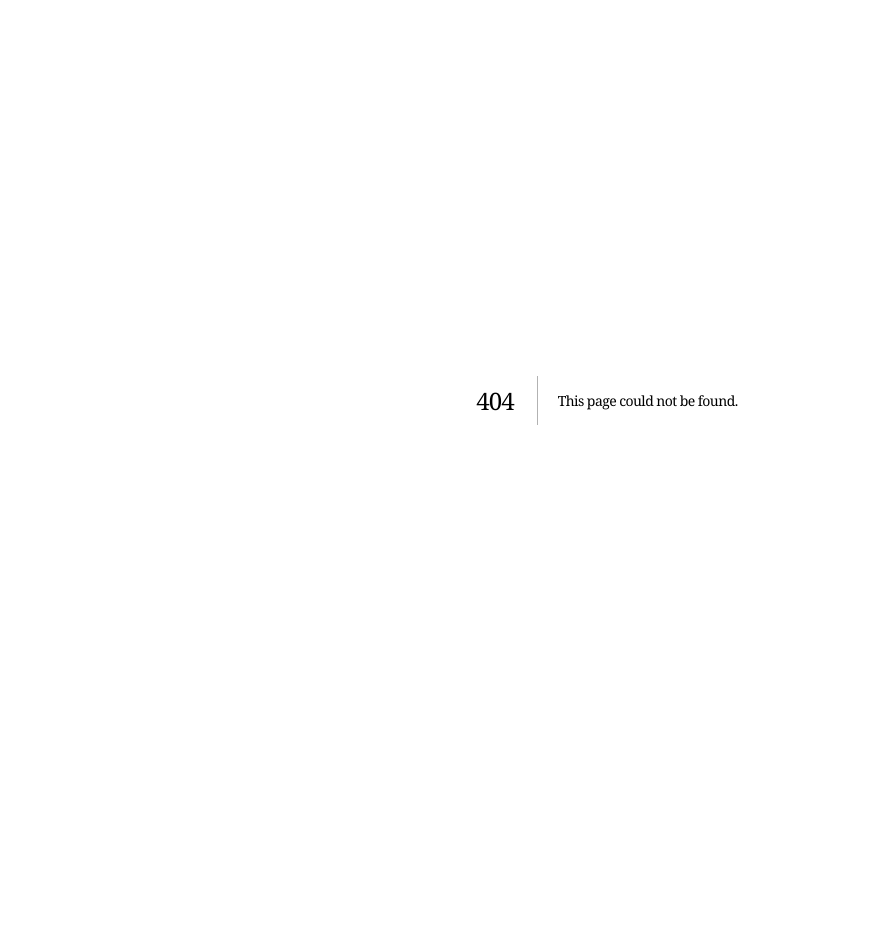
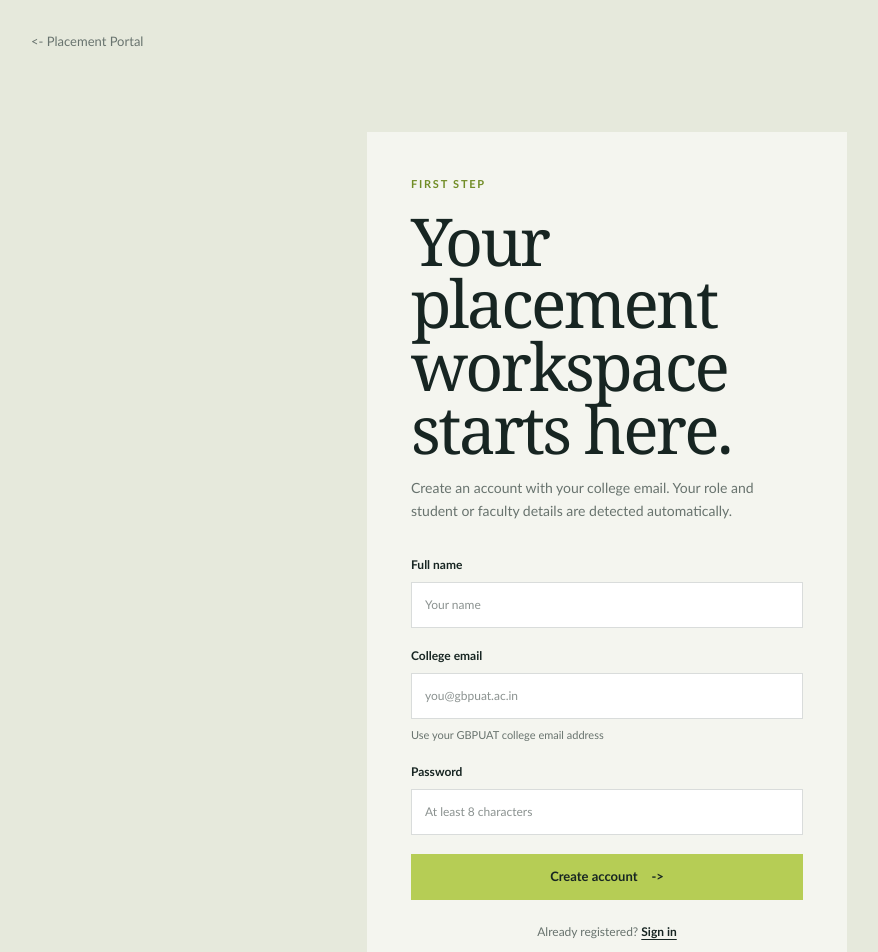
Before and after one commit to Nitish23-2/Placement_Portal, a Next.js app: page /signup in a window 1280 px wide. Before the commit this address had no page. Shown: the top 952 px of the page, without its empty margins (33-911 px from the left). Before the commit the page ends 800 px from the top, so only its background shows below. Built offline with nearby package versions, Linux system fonts and the light colour scheme.

Commit message:
feat: add college email authentication foundation

```diff
--- a/app/globals.css
+++ b/app/globals.css
@@ -73,3 +73,20 @@ h2 { max-width: 520px; margin: 14px 0 0; font-size: clamp(36px, 5vw, 60px); line
 	.role-card p { min-height: auto; }
 	.footer { gap: 16px; flex-direction: column; }
 }
+
+.auth-page { min-height: 100vh; padding: 28px max(24px, 5vw); background: var(--cream); }
+.auth-back { display: inline-block; color: var(--muted); font-size: 13px; }
+.auth-panel { width: min(100%, 480px); margin: 10vh auto 0; padding: 44px; background: var(--paper); }
+.auth-panel h1 { margin: 16px 0 18px; font-size: clamp(42px, 6vw, 66px); line-height: .95; }
+.auth-intro { color: var(--muted); font-size: 14px; line-height: 1.6; }
+.auth-form { display: grid; gap: 19px; margin-top: 34px; }
+.auth-form label { display: grid; gap: 8px; color: var(--ink); font-size: 12px; font-weight: 700; }
+.auth-form input { width: 100%; min-height: 46px; padding: 0 13px; border: 1px solid var(--line); border-radius: 0; background: #fff; color: var(--ink); font: inherit; font-weight: 400; outline: none; }
+.auth-form input:focus { border-color: #7e9d26; box-shadow: 0 0 0 2px #dce7a8; }
+.field-hint { color: var(--muted); font-size: 11px; font-weight: 400; }
+.auth-submit { justify-content: center; border: 0; cursor: pointer; }
+.auth-submit:disabled { cursor: wait; opacity: .65; }
+.form-message { margin: 0; color: #586f21; font-size: 12px; line-height: 1.5; }
+.auth-switch { margin: 4px 0 0; color: var(--muted); font-size: 12px; text-align: center; }
+.auth-switch a { color: var(--ink); font-weight: 700; text-decoration: underline; text-underline-offset: 3px; }
+@media (max-width: 520px) { .auth-page { padding: 20px 16px; } .auth-panel { margin-top: 8vh; padding: 30px 24px; } }
--- /dev/null
+++ b/app/login/page.tsx
@@ -0,0 +1,16 @@
+import Link from "next/link";
+import { AuthForm } from "@/components/auth/AuthForm";
+
+export default function LoginPage() {
+  return (
+    <main className="auth-page">
+      <Link className="auth-back" href="/">&lt;- Placement Portal</Link>
+      <section className="auth-panel">
+        <p className="eyebrow">Welcome back</p>
+        <h1>Pick up where you left off.</h1>
+        <p className="auth-intro">Sign in to follow drives, applications, and the latest placement notices.</p>
+        <AuthForm mode="login" />
+      </section>
+    </main>
+  );
+}
--- /dev/null
+++ b/app/signup/page.tsx
@@ -0,0 +1,16 @@
+import Link from "next/link";
+import { AuthForm } from "@/components/auth/AuthForm";
+
+export default function SignupPage() {
+  return (
+    <main className="auth-page">
+      <Link className="auth-back" href="/">&lt;- Placement Portal</Link>
+      <section className="auth-panel">
+        <p className="eyebrow">First step</p>
+        <h1>Your placement workspace starts here.</h1>
+        <p className="auth-intro">Create an account with your college email. Your role and student or faculty details are detected automatically.</p>
+        <AuthForm mode="signup" />
+      </section>
+    </main>
+  );
+}
--- /dev/null
+++ b/components/auth/AuthForm.tsx
@@ -0,0 +1,77 @@
+"use client";
+
+import Link from "next/link";
+import { FormEvent, useState } from "react";
+import { useRouter } from "next/navigation";
+import { getDomainHint, getSignupIdentity } from "@/lib/auth/domain";
+import { createClient } from "@/lib/supabase/client";
+
+type AuthMode = "login" | "signup";
+
+export function AuthForm({ mode }: { mode: AuthMode }) {
+  const isSignup = mode === "signup";
+  const [email, setEmail] = useState("");
+  const [password, setPassword] = useState("");
+  const [fullName, setFullName] = useState("");
+  const [message, setMessage] = useState("");
+  const [isPending, setIsPending] = useState(false);
+  const router = useRouter();
+
+  async function handleSubmit(event: FormEvent<HTMLFormElement>) {
+    event.preventDefault();
+    setMessage("");
+
+    if (isSignup && !getSignupIdentity(email)) {
+      setMessage("Use a student @gbpuat.ac.in or faculty @gbpuat-tech.ac.in email.");
+      return;
+    }
+
+    setIsPending(true);
+    try {
+      const supabase = createClient();
+      const result = isSignup
+        ? await supabase.auth.signUp({
+            email,
+            password,
+            options: { data: { full_name: fullName, ...getSignupIdentity(email) } },
+          })
+        : await supabase.auth.signInWithPassword({ email, password });
+
+      if (result.error) throw result.error;
+      setMessage(isSignup ? "Check your college email to confirm your account." : "Signed in. Redirecting soon...");
+      if (!isSignup) router.push("/dashboard");
+    } catch (error) {
+      setMessage(error instanceof Error ? error.message : "Something went wrong. Please try again.");
+    } finally {
+      setIsPending(false);
+    }
+  }
+
+  return (
+    <form className="auth-form" onSubmit={handleSubmit}>
+      {isSignup && (
+        <label>
+          Full name
+          <input required value={fullName} onChange={(event) => setFullName(event.target.value)} placeholder="Your name" />
+        </label>
+      )}
+      <label>
+        College email
+        <input required type="email" value={email} onChange={(event) => setEmail(event.target.value)} placeholder="you@gbpuat.ac.in" />
+        {isSignup && <span className="field-hint">{getDomainHint(email)}</span>}
+      </label>
+      <label>
+        Password
+        <input required minLength={8} type="password" value={password} onChange={(event) => setPassword(event.target.value)} placeholder="At least 8 characters" />
+      </label>
+      <button className="button button-accent auth-submit" disabled={isPending} type="submit">
+        {isPending ? "Please wait..." : isSignup ? "Create account" : "Sign in"} <span aria-hidden="true">-&gt;</span>
+      </button>
+      {message && <p className="form-message" role="status">{message}</p>}
+      <p className="auth-switch">
+        {isSignup ? "Already registered? " : "New to the portal? "}
+        <Link href={isSignup ? "/login" : "/signup"}>{isSignup ? "Sign in" : "Create an account"}</Link>
+      </p>
+    </form>
+  );
+}
--- /dev/null
+++ b/lib/auth/domain.ts
@@ -0,0 +1,35 @@
+export type SignupRole = "student" | "faculty";
+
+export type SignupIdentity = {
+  role: SignupRole;
+  enrollmentNo?: string;
+  branchScope?: string;
+};
+
+const studentPattern = /^(\d+)@gbpuat\.ac\.in$/i;
+const facultyPattern = /^[a-z.]+\.([a-z]+)@gbpuat-tech\.ac\.in$/i;
+
+export function getSignupIdentity(email: string): SignupIdentity | null {
+  const normalizedEmail = email.trim().toLowerCase();
+  const studentMatch = normalizedEmail.match(studentPattern);
+
+  if (studentMatch) {
+    return { role: "student", enrollmentNo: studentMatch[1] };
+  }
+
+  const facultyMatch = normalizedEmail.match(facultyPattern);
+  if (facultyMatch) {
+    return { role: "faculty", branchScope: facultyMatch[1] };
+  }
+
+  return null;
+}
+
+export function getDomainHint(email: string): string {
+  const identity = getSignupIdentity(email);
+  if (identity?.role === "student") return `Student · enrollment ${identity.enrollmentNo}`;
+  if (identity?.role === "faculty" && identity.branchScope) {
+    return `Faculty · ${identity.branchScope.toUpperCase()} coordinator`;
+  }
+  return "Use your GBPUAT college email address";
+}
--- /dev/null
+++ b/lib/supabase/client.ts
@@ -0,0 +1,12 @@
+import { createBrowserClient } from "@supabase/ssr";
+
+export function createClient() {
+  const url = process.env.NEXT_PUBLIC_SUPABASE_URL;
+  const key = process.env.NEXT_PUBLIC_SUPABASE_ANON_KEY;
+
+  if (!url || !key) {
+    throw new Error("Supabase is not configured. Add the public keys to .env.local.");
+  }
+
+  return createBrowserClient(url, key);
+}
--- a/package.json
+++ b/package.json
@@ -9,9 +9,12 @@
     "lint": "eslint"
   },
   "dependencies": {
+    "@supabase/ssr": "^0.12.5",
+    "@supabase/supabase-js": "^2.112.4",
     "next": "16.3.3",
     "react": "19.2.8",
-    "react-dom": "19.2.8"
+    "react-dom": "19.2.8",
+    "zod": "^4.5.1"
   },
   "devDependencies": {
     "@tailwindcss/postcss": "^4",
--- /dev/null
+++ b/proxy.ts
@@ -0,0 +1,21 @@
+import { NextResponse } from "next/server";
+import type { NextRequest } from "next/server";
+
+const protectedPrefixes = ["/dashboard", "/profile", "/drives", "/applications", "/admin", "/faculty"];
+
+export function proxy(request: NextRequest) {
+  const isProtected = protectedPrefixes.some((prefix) => request.nextUrl.pathname.startsWith(prefix));
+  const hasSession = request.cookies.getAll().some(({ name }) => name.startsWith("sb-") && name.endsWith("-auth-token"));
+
+  if (isProtected && !hasSession) {
+    const loginUrl = new URL("/login", request.url);
+    loginUrl.searchParams.set("next", request.nextUrl.pathname);
+    return NextResponse.redirect(loginUrl);
+  }
+
+  return NextResponse.next();
+}
+
+export const config = {
+  matcher: ["/dashboard/:path*", "/profile/:path*", "/drives/:path*", "/applications/:path*", "/admin/:path*", "/faculty/:path*"],
+};
```
Also changed, not shown: 2 other files (tests, documents, lock files or other folders).
